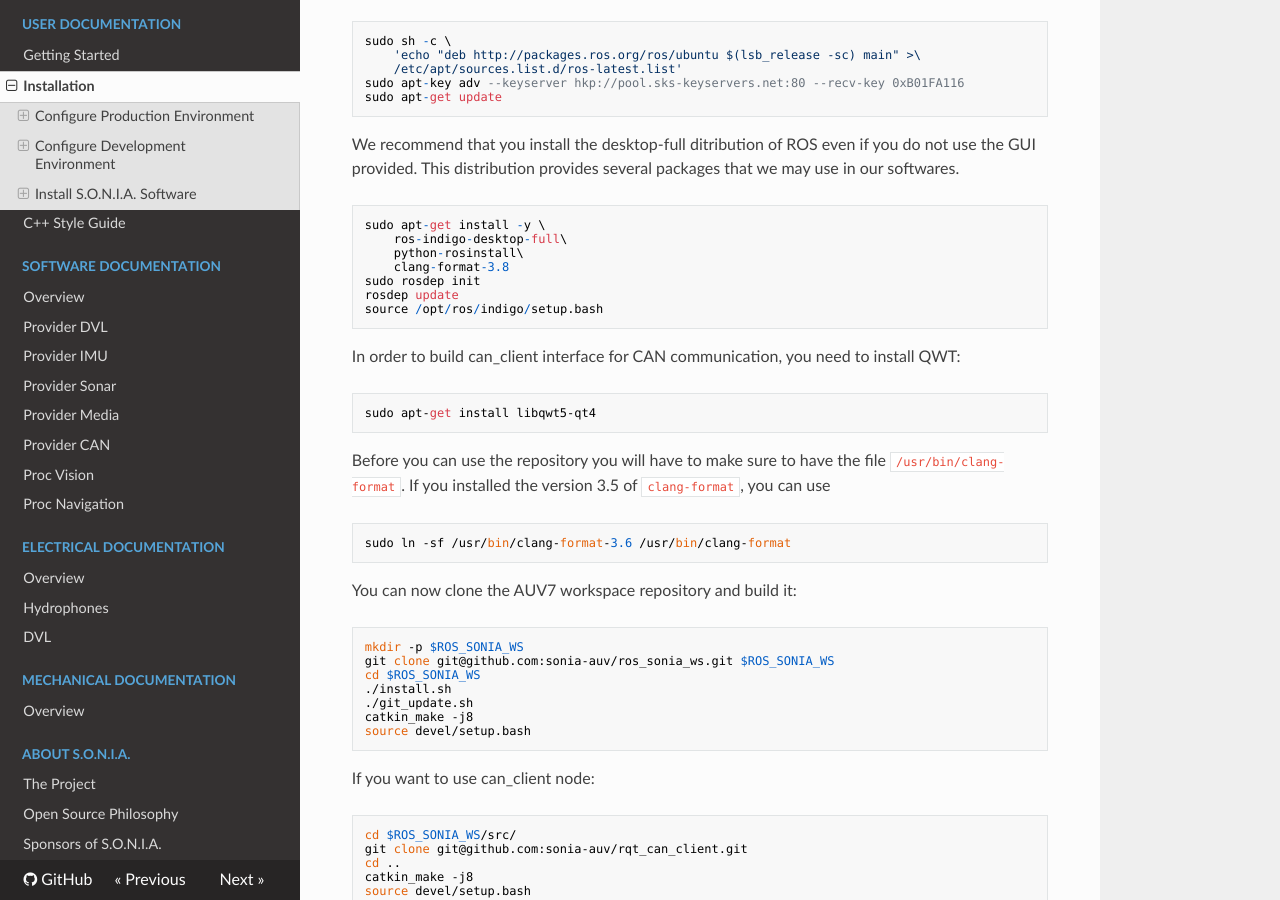
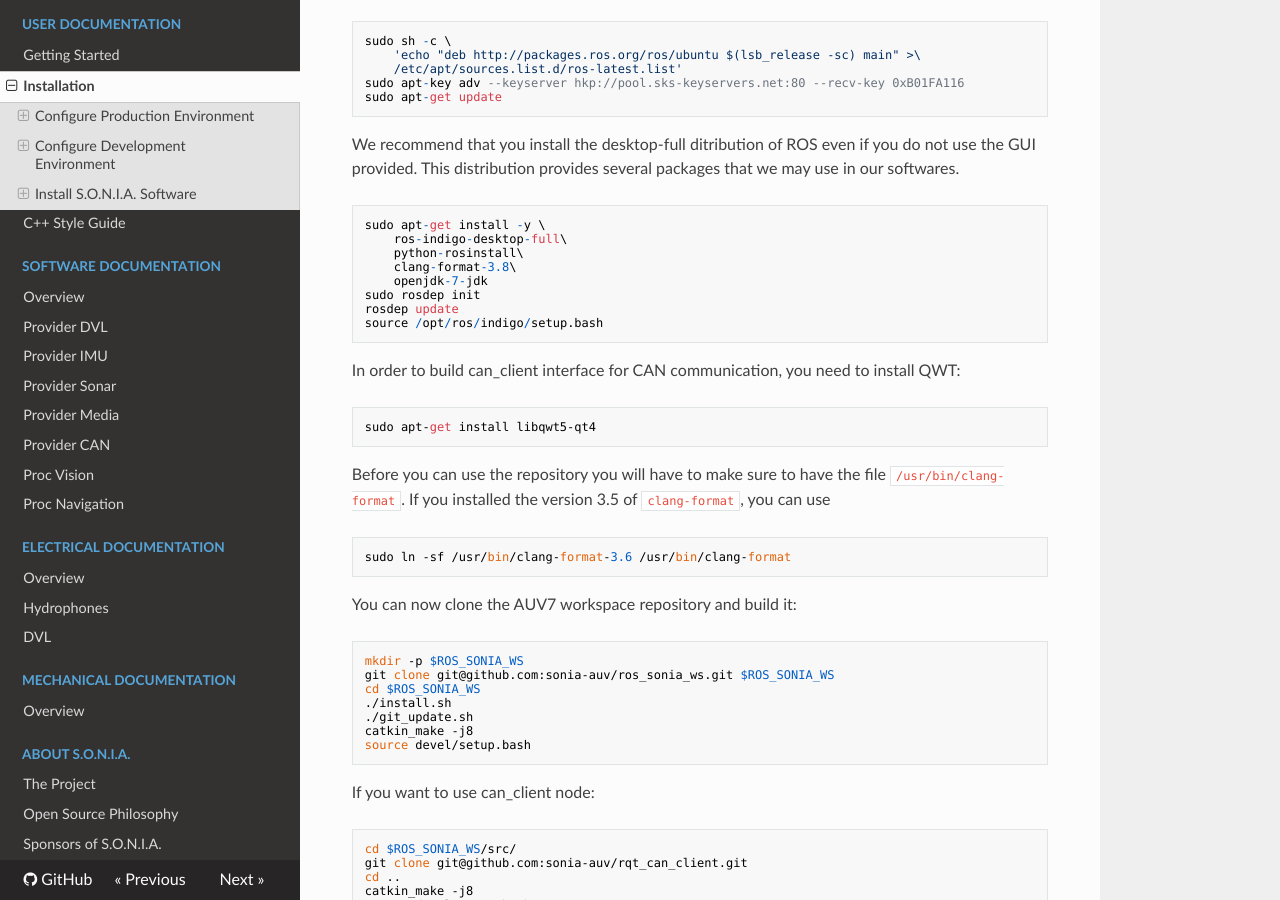
Before and after one commit to sonia-auv/documentation, an MkDocs documentation site: the page built from docs/user/installation.md, in a window 1280 px wide and 900 px high, scrolled down 8900 px. Built offline with MkDocs 1.6.1, drawn with Linux system fonts in a browser that asks for light colours; nearby versions of some CDN libraries; old or Windows-style settings are respelled for this version of MkDocs.

Commit message:
Adding java jdk for clion and pycharm

```diff
--- a/docs/user/installation.md
+++ b/docs/user/installation.md
@@ -403,7 +403,8 @@ We recommend that you install the desktop-full ditribution of ROS even if you do
 	sudo apt-get install -y \
 	    ros-indigo-desktop-full\
 	    python-rosinstall\
-	    clang-format-3.8
+	    clang-format-3.8\
+	    openjdk-7-jdk
 	sudo rosdep init
 	rosdep update
 	source /opt/ros/indigo/setup.bash
```
